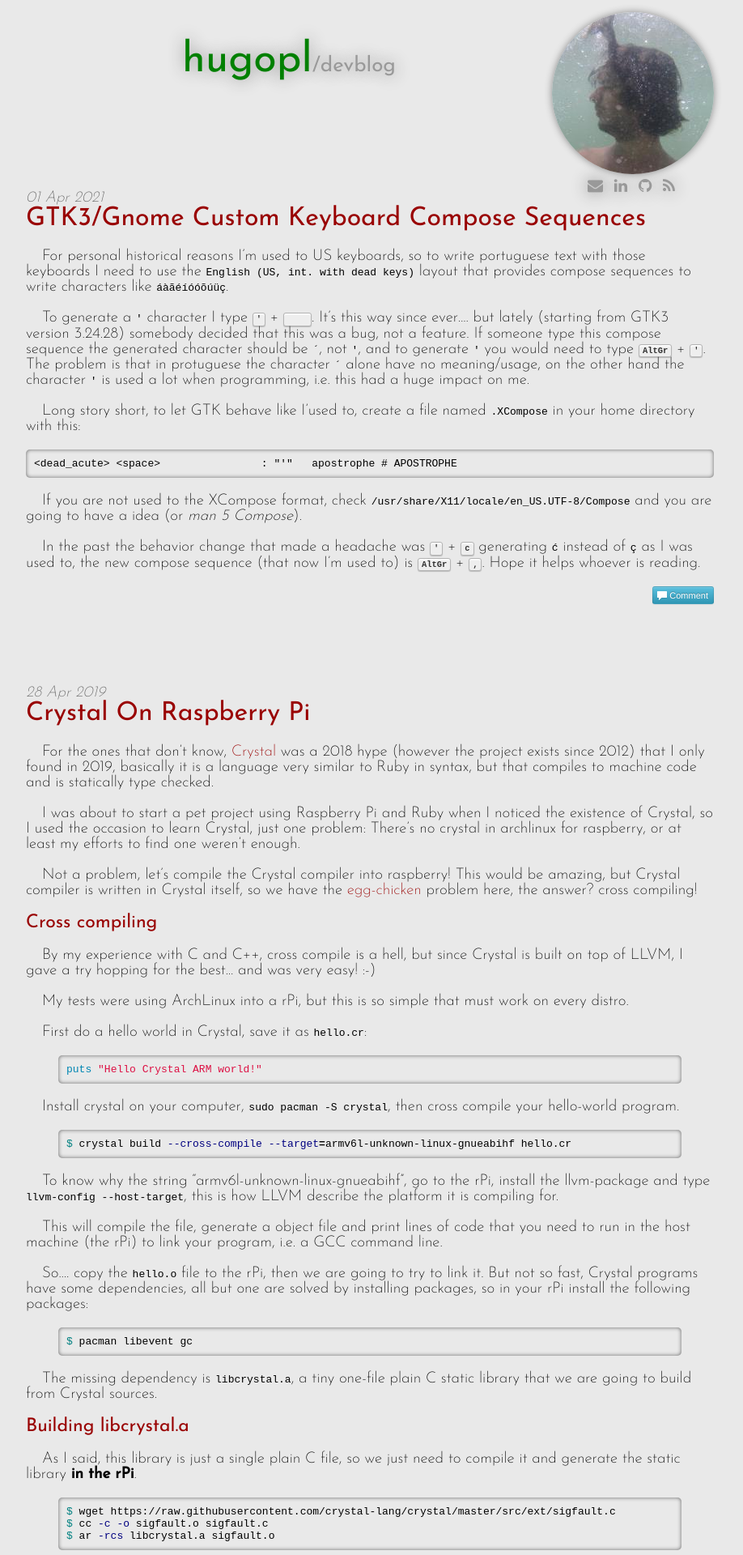
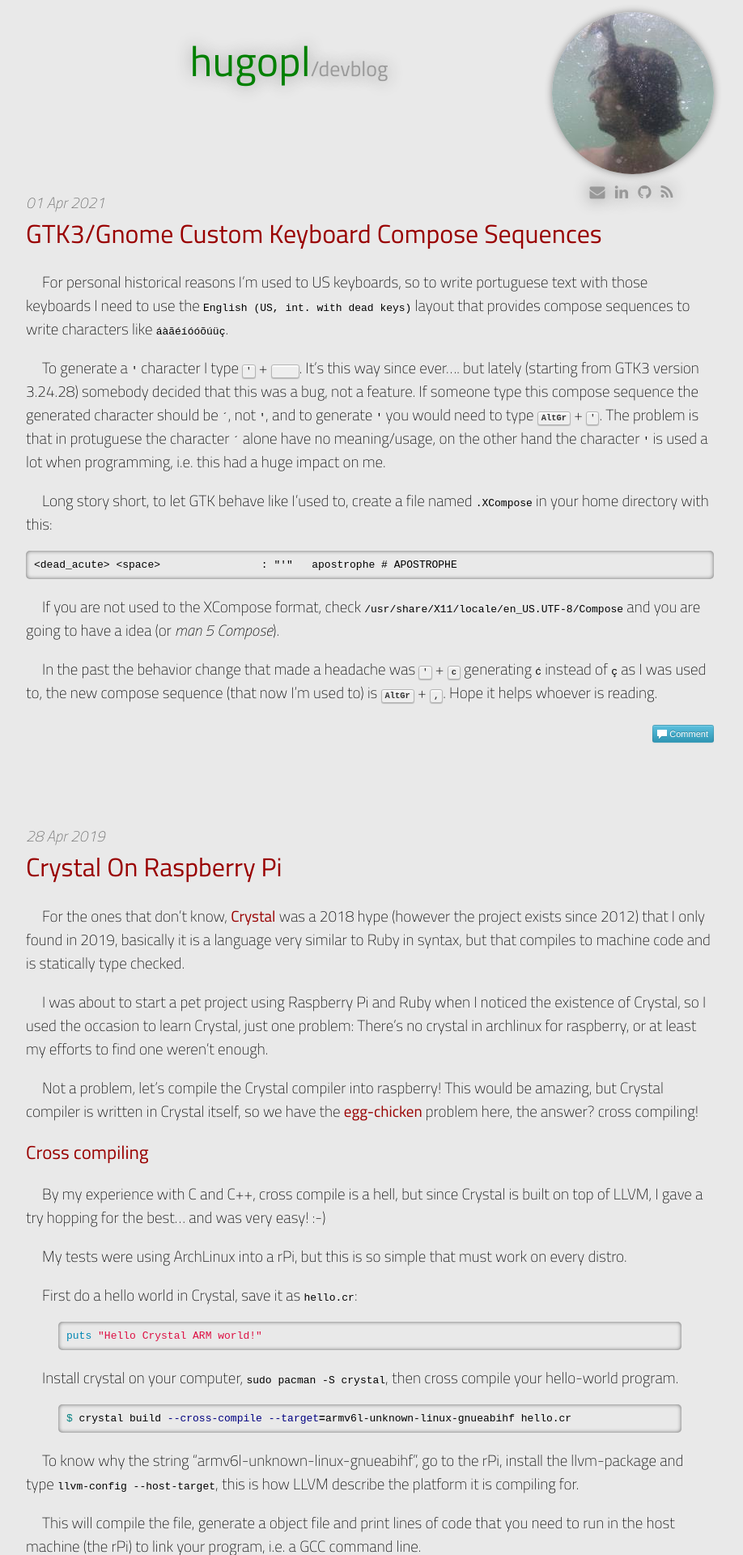
Before and after one commit to hugopl/hugopl.github.io, a Jekyll site: the page built from index.html, in a window 1280 px wide. Shown: the top 1920 px of the page at 81% size, without its empty margins (183-1101 px from the left). Built offline with Jekyll 4.4.1, drawn with Linux system fonts in a browser that asks for light colours; the list of posts is cut into pages by our own code; comment, search, counter and statistics services are not loaded.

Commit message:
Change default font and other cosmetics.

```diff
--- a/css/main.css
+++ b/css/main.css
@@ -1,6 +1,9 @@
+@import url('https://fonts.googleapis.com/css2?family=Titillium+Web:ital,wght@0,200;0,400;1,200&display=swap');
+
 html {
     background-color: #e9e9e9;
     font-family: "Josefin Sans";
+    font-family: 'Titillium Web', sans-serif;
 }
 
 body {
@@ -105,6 +108,7 @@
     color: #990000;
     text-decoration: none;
     transition: color 1s ease;
+    font-weight: 400;
 }
 
 a:hover {
@@ -114,7 +118,6 @@
 
 h2 {
     font-size: 23px;
-    font-weight: normal;
     font-weight: 400;
     color: #990000;
 }
```
